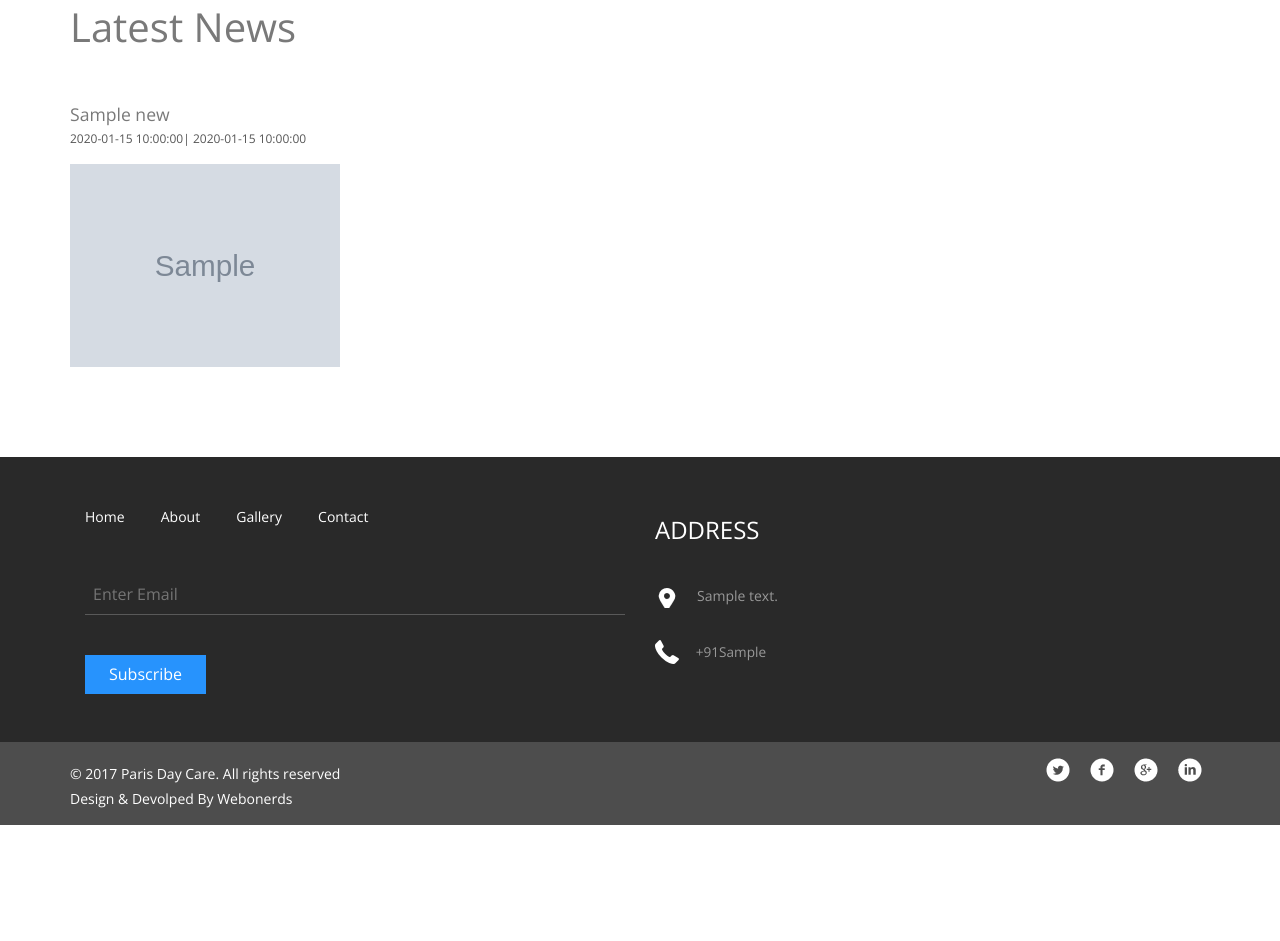
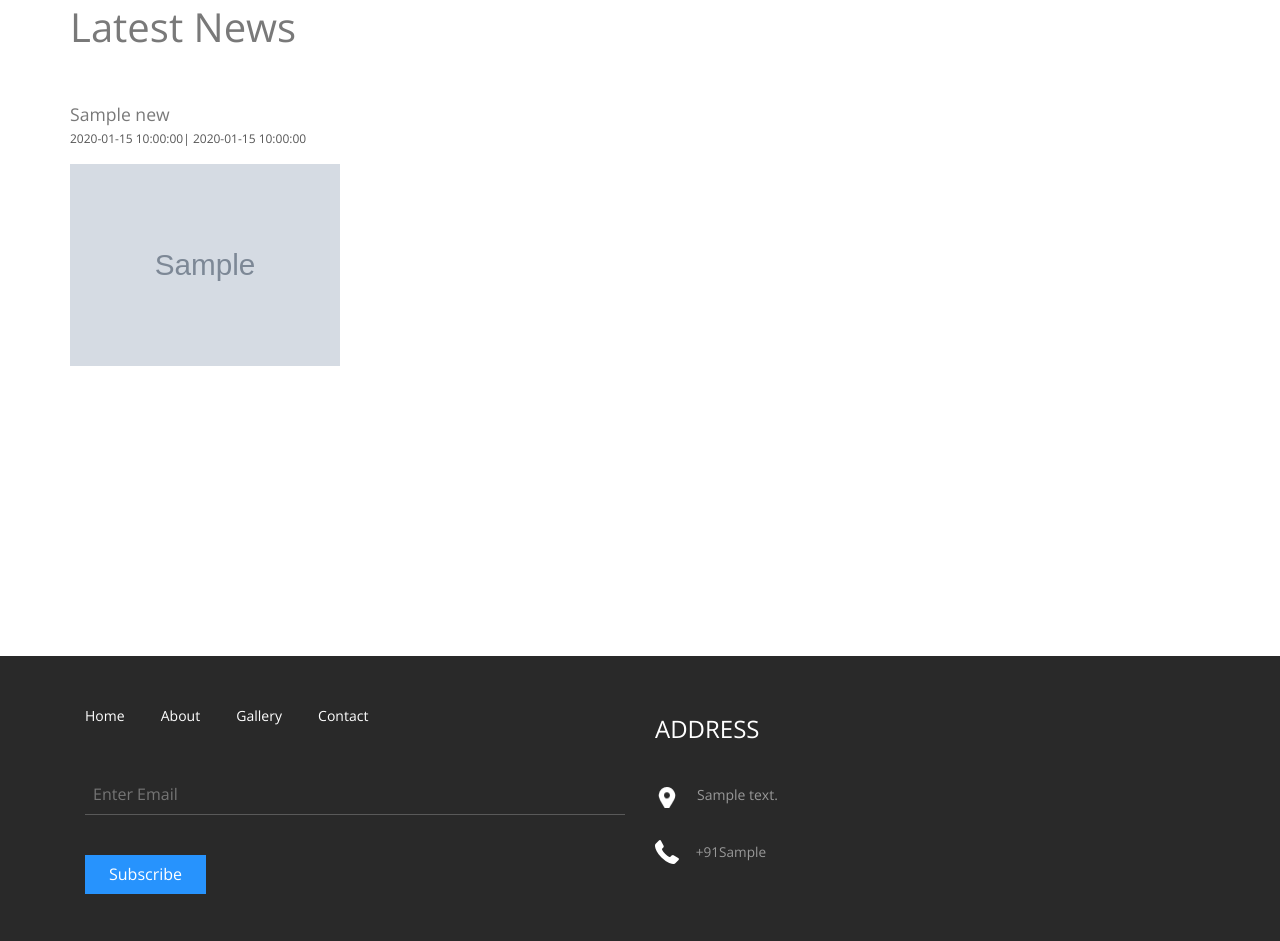
Before and after one commit to sumitWebonerds/pariseducare, a PHP site: page /daycare/ in a window 1280 px wide. Shown: the part 1895-2836 px from the top of the page. Before the commit the page ends 2720 px from the top, so only its background shows below. Run offline with PHP 8.4, Linux system fonts and the light colour scheme; tables that the repository leaves empty or names only in its code hold one stand-in row (values such as "Sample post"); grey boxes marked "Sample" are stand-in pictures; data that the repository does not hold is empty; some libraries are stand-ins or nearby versions.

Commit message:
changes in css

```diff
--- a/assets/css/style.css
+++ b/assets/css/style.css
@@ -547,7 +547,9 @@ fieldset#body {
 }
 .news-grid img{
   width: 100%;
-}
+  max-height: 202px;
+}
+
 .news-grid a h4{
   color: #797979;
 	font-size: 1.1em;
@@ -569,11 +571,12 @@ fieldset#body {
 }
 .news-info p {
     color: #ABACAD;
-       font-size: .85em;
+    font-size: .85em;
     margin: 0;
     line-height: 1.8em;
     font-weight: 400;
     margin-top: 10px;
+    min-height: 200px;
 }
 .news-grid {
   padding-left: 0;
@@ -2456,6 +2459,7 @@ ul.p_n-list li a:hover{
 .post-img
 {
   margin-top: 20px;
+  max-height: 257px !important;
 }
 .content
 {
@@ -2496,6 +2500,7 @@ a .similar-img
   margin-top: 10px;
   margin-bottom: 20px;
   margin-left: -10px;
+  max-height: 106px !important;
 }
 .similar-news-title
 {
```
